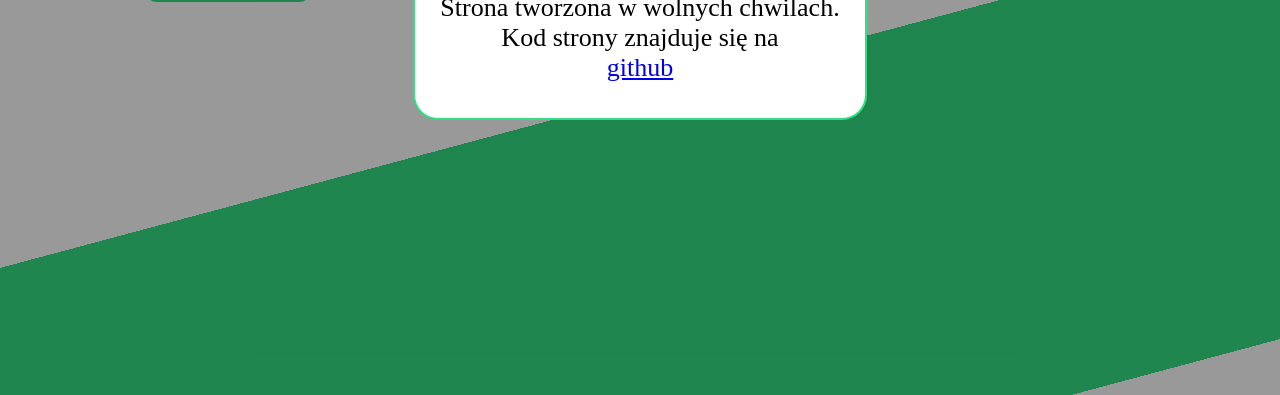
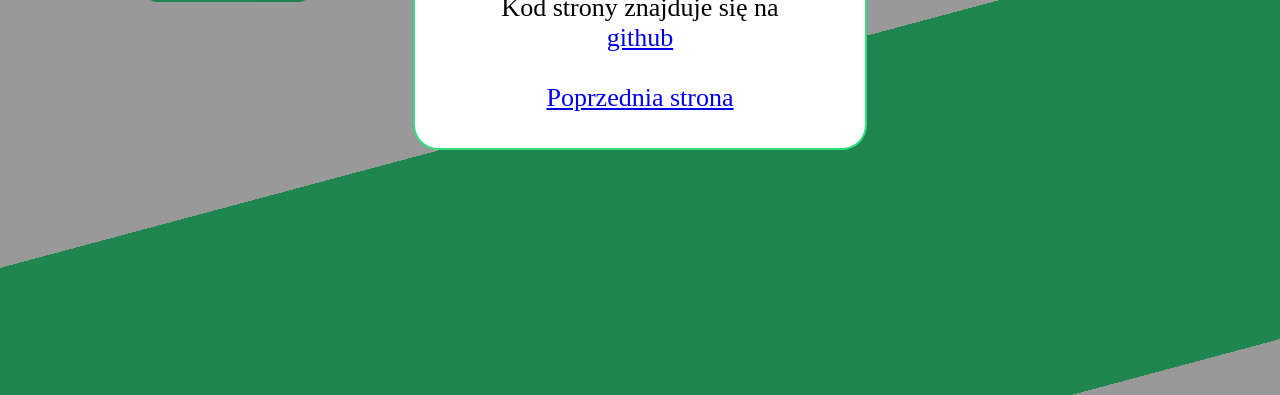
Before and after one commit to MaciejZajac/programista-z-wyboru, a Gatsby site: page / in a window 1280 px wide. Shown: the part 405-800 px from the top of the page. Built offline with nearby package versions, Linux system fonts and the light colour scheme; Gatsby itself is replaced by a stand-in of ours.

Commit message:
poprawka linku

```diff
--- a/src/templates/Popup/Popup.js
+++ b/src/templates/Popup/Popup.js
@@ -37,6 +37,10 @@ const Popup = ({ closePopup }) => (
             <a href="https://github.com/MaciejZajac/programista-z-wyboru/tree/devel">
                 github
             </a>
+            <br />
+            <a href="https://oldmaciejzajacportfolio.netlify.com/">
+                Poprzednia strona
+            </a>
         </StyledContainer>
     </StyledPopup>
 );
```
